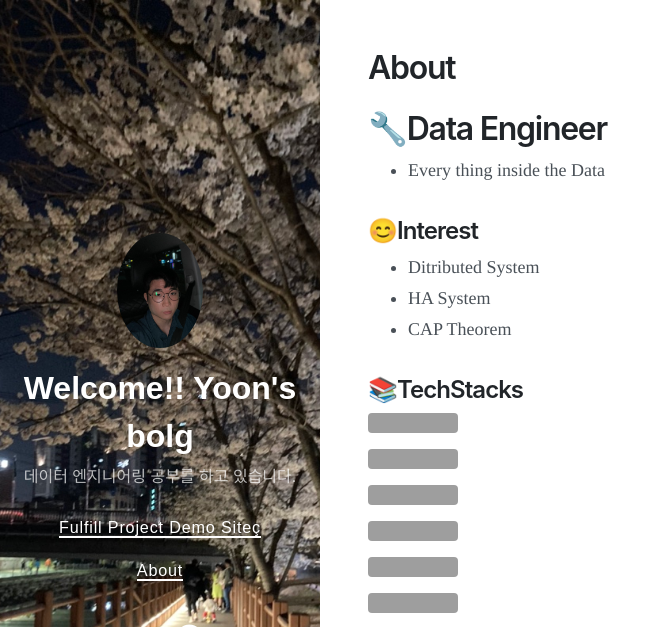
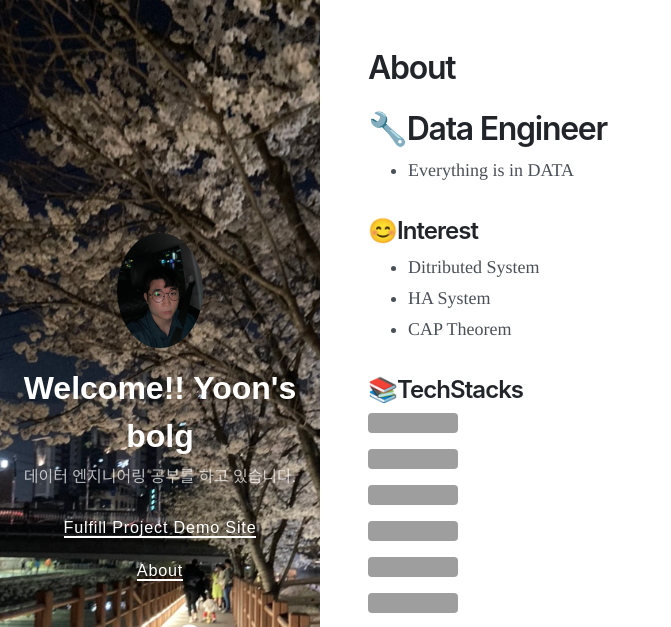
Before and after one commit to Themath93/Themath93.github.io, a Jekyll site: the page built from about.md, in a window 1280 px wide and 900 px high. Shown: the top 627 px of the window, without its empty margins (0-671 px from the left). Built offline with Jekyll 4.4.1, drawn with Linux system fonts in a browser that asks for light colours; nearby versions of some CDN libraries; grey boxes are pictures that could not be loaded.

Commit message:
오타수정

```diff
--- a/_data/navigation.yml
+++ b/_data/navigation.yml
@@ -1,4 +1,4 @@
-- title: Fulfill Project Demo Siteç
+- title: Fulfill Project Demo Site
   url: https://www.mike-de-blog.net/login/?next=/
 - title: About
   url: /about/
--- a/about.md
+++ b/about.md
@@ -4,7 +4,7 @@ title: About
 ---
 
 # 🔧Data Engineer
-- Every thing inside the Data
+- Everything is in DATA
 
 ## 😊Interest
 - Ditributed System
```
